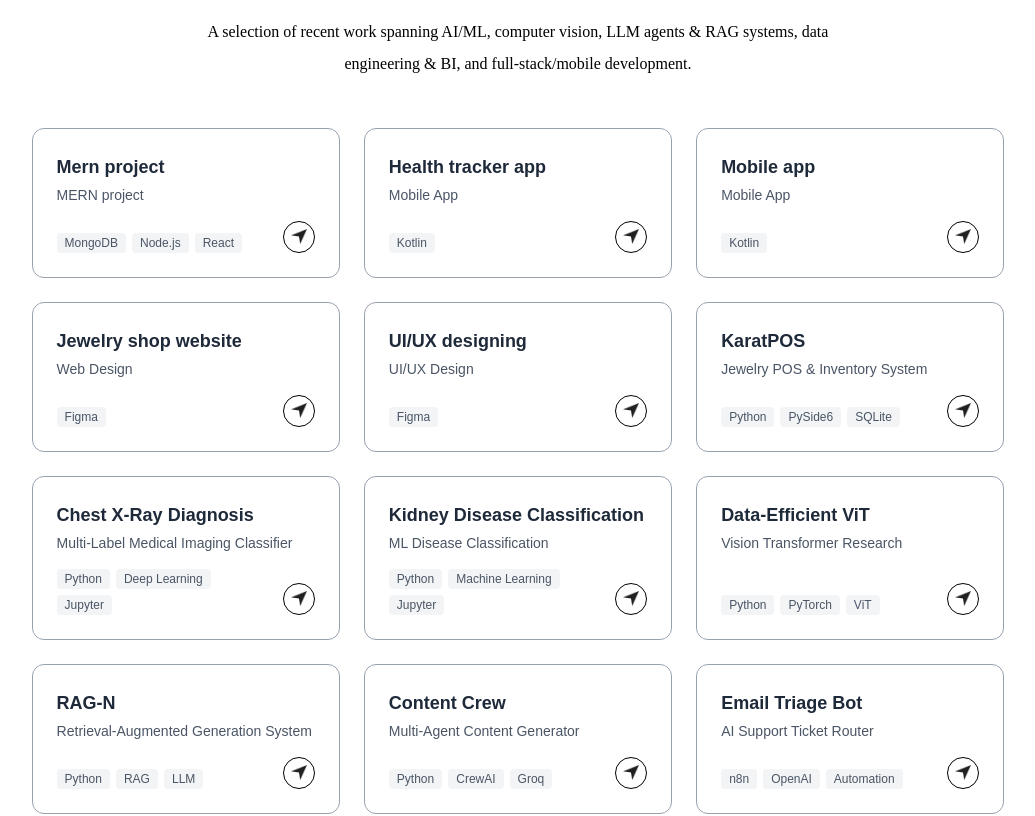
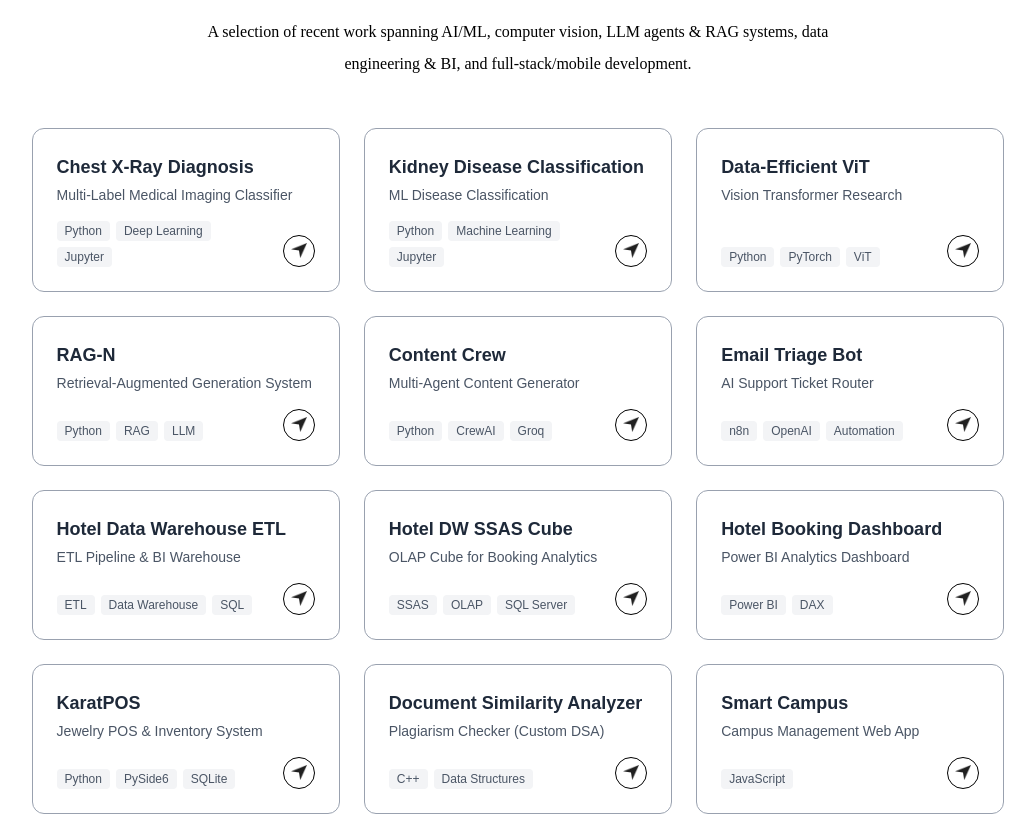
Before and after one commit to Dippy2003/NextJsPortfolio, a Next.js app: page / in a window 1280 px wide. Shown: the part 3708-4524 px from the top of the page, without its empty margins (122-1157 px from the left). Built offline with nearby package versions, Linux system fonts and the light colour scheme; a web font is replaced by a local one.

Commit message:
Add category and isNew fields to work data
Adds workCategoryOrder plus per-project category/isNew flags so the
Work section can group projects and surface the newest ones first.
Data-model change only; rendering update follows.

```diff
--- a/assets/assets.js
+++ b/assets/assets.js
@@ -96,114 +96,146 @@ export const assets = {
     ui
 };
 
+// Category display order — newest/most active areas of work lead the section.
+export const workCategoryOrder = [
+    'AI & Machine Learning',
+    'AI Agents & RAG',
+    'Data Engineering & BI',
+    'Software & Desktop Apps',
+    'Mobile Development',
+    'UI/UX & Design',
+];
+
 export const getWorkData = () => [
+    {
+        title: 'Chest X-Ray Diagnosis',
+        description: 'Multi-Label Medical Imaging Classifier',
+        link: 'https://github.com/Dippy2003/chest-xray-multilabel-diagnosis2',
+        technologies: ['Python', 'Deep Learning', 'Jupyter'],
+        category: 'AI & Machine Learning',
+        isNew: true,
+    },
+    {
+        title: 'Kidney Disease Classification',
+        description: 'ML Disease Classification',
+        link: 'https://github.com/Dippy2003/Kidney_Disease_Classification',
+        technologies: ['Python', 'Machine Learning', 'Jupyter'],
+        category: 'AI & Machine Learning',
+        isNew: true,
+    },
+    {
+        title: 'Data-Efficient ViT',
+        description: 'Vision Transformer Research',
+        link: 'https://github.com/Dippy2003/data-efficient-vit',
+        technologies: ['Python', 'PyTorch', 'ViT'],
+        category: 'AI & Machine Learning',
+    },
+    {
+        title: 'RAG-N',
+        description: 'Retrieval-Augmented Generation System',
+        link: 'https://github.com/Dippy2003/RAG-N',
+        technologies: ['Python', 'RAG', 'LLM'],
+        category: 'AI Agents & RAG',
+        isNew: true,
+    },
+    {
+        title: 'Content Crew',
+        description: 'Multi-Agent Content Generator',
+        link: 'https://github.com/Dippy2003/content-crew',
+        technologies: ['Python', 'CrewAI', 'Groq'],
+        category: 'AI Agents & RAG',
+    },
+    {
+        title: 'Email Triage Bot',
+        description: 'AI Support Ticket Router',
+        link: 'https://github.com/Dippy2003/n8n-email-triage-bot',
+        technologies: ['n8n', 'OpenAI', 'Automation'],
+        category: 'AI Agents & RAG',
+    },
+    {
+        title: 'Hotel Data Warehouse ETL',
+        description: 'ETL Pipeline & BI Warehouse',
+        link: 'https://github.com/Dippy2003/Hotel-data-warehouse-ETL-bi',
+        technologies: ['ETL', 'Data Warehouse', 'SQL'],
+        category: 'Data Engineering & BI',
+    },
+    {
+        title: 'Hotel DW SSAS Cube',
+        description: 'OLAP Cube for Booking Analytics',
+        link: 'https://github.com/Dippy2003/Hotel-DW-SQL-Server-Analysis-Services-Cube',
+        technologies: ['SSAS', 'OLAP', 'SQL Server'],
+        category: 'Data Engineering & BI',
+    },
+    {
+        title: 'Hotel Booking Dashboard',
+        description: 'Power BI Analytics Dashboard',
+        link: 'https://github.com/Dippy2003/Hotel-booking-analytics-dashboard-POWER-BI',
+        technologies: ['Power BI', 'DAX'],
+        category: 'Data Engineering & BI',
+    },
+    {
+        title: 'KaratPOS',
+        description: 'Jewelry POS & Inventory System',
+        link: 'https://github.com/Dippy2003/KaratPOS',
+        technologies: ['Python', 'PySide6', 'SQLite'],
+        category: 'Software & Desktop Apps',
+        isNew: true,
+    },
+    {
+        title: 'Document Similarity Analyzer',
+        description: 'Plagiarism Checker (Custom DSA)',
+        link: 'https://github.com/Dippy2003/Document-Similarity-Analyzer',
+        technologies: ['C++', 'Data Structures'],
+        category: 'Software & Desktop Apps',
+    },
+    {
+        title: 'Smart Campus',
+        description: 'Campus Management Web App',
+        link: 'https://github.com/Dippy2003/Smart_campus',
+        technologies: ['JavaScript'],
+        category: 'Software & Desktop Apps',
+    },
+    {
+        title: 'Gold Price Tracker',
+        description: 'Real-Time Precious Metals Tracker',
+        link: 'https://github.com/Dippy2003/Gold-price-tracker',
+        technologies: ['JavaScript', 'CSS'],
+        category: 'Software & Desktop Apps',
+    },
     {
         title: 'Mern project',
         description: 'MERN project',
         link: 'https://github.com/Dippy2003/MERN-Project2',
         technologies: ['MongoDB', 'Node.js', 'React'],
+        category: 'Software & Desktop Apps',
     },
     {
         title: 'Health tracker app',
         description: 'Mobile App',
         link: 'https://github.com/Dippy2003/Mobile-Application',
         technologies: ['Kotlin'],
+        category: 'Mobile Development',
     },
     {
         title: 'Mobile app',
         description: 'Mobile App',
         link: 'https://github.com/Dippy2003/MOODORA-Mobile-App',
         technologies: ['Kotlin'],
+        category: 'Mobile Development',
     },
     {
         title: 'Jewelry shop website',
         description: 'Web Design',
         link: 'https://www.linkedin.com/posts/dipna-wijesinghe-50401a396_uiux-figma-webdesign-activity-7396429363782619136-Zj1j?utm_source=share&utm_medium=member_desktop&rcm=ACoAAEaNmgABQ5Nh4MXafQNqTF2dCitXtGQdTLw',
         technologies: ['Figma'],
+        category: 'UI/UX & Design',
     },
     {
         title: 'UI/UX designing',
         description: 'UI/UX Design',
         link: 'https://www.linkedin.com/posts/dipna-wijesinghe-50401a396_i-designed-unimate-in-figma-as-an-all-in-one-activity-7397117740215451648-MNtx?utm_source=share&utm_medium=member_desktop&rcm=ACoAAEaNmgABQ5Nh4MXafQNqTF2dCitXtGQdTLw',
         technologies: ['Figma'],
-    },
-    {
-        title: 'KaratPOS',
-        description: 'Jewelry POS & Inventory System',
-        link: 'https://github.com/Dippy2003/KaratPOS',
-        technologies: ['Python', 'PySide6', 'SQLite'],
-    },
-    {
-        title: 'Chest X-Ray Diagnosis',
-        description: 'Multi-Label Medical Imaging Classifier',
-        link: 'https://github.com/Dippy2003/chest-xray-multilabel-diagnosis2',
-        technologies: ['Python', 'Deep Learning', 'Jupyter'],
-    },
-    {
-        title: 'Kidney Disease Classification',
-        description: 'ML Disease Classification',
-        link: 'https://github.com/Dippy2003/Kidney_Disease_Classification',
-        technologies: ['Python', 'Machine Learning', 'Jupyter'],
-    },
-    {
-        title: 'Data-Efficient ViT',
-        description: 'Vision Transformer Research',
-        link: 'https://github.com/Dippy2003/data-efficient-vit',
-        technologies: ['Python', 'PyTorch', 'ViT'],
-    },
-    {
-        title: 'RAG-N',
-        description: 'Retrieval-Augmented Generation System',
-        link: 'https://github.com/Dippy2003/RAG-N',
-        technologies: ['Python', 'RAG', 'LLM'],
-    },
-    {
-        title: 'Content Crew',
-        description: 'Multi-Agent Content Generator',
-        link: 'https://github.com/Dippy2003/content-crew',
-        technologies: ['Python', 'CrewAI', 'Groq'],
-    },
-    {
-        title: 'Email Triage Bot',
-        description: 'AI Support Ticket Router',
-        link: 'https://github.com/Dippy2003/n8n-email-triage-bot',
-        technologies: ['n8n', 'OpenAI', 'Automation'],
-    },
-    {
-        title: 'Hotel Data Warehouse ETL',
-        description: 'ETL Pipeline & BI Warehouse',
-        link: 'https://github.com/Dippy2003/Hotel-data-warehouse-ETL-bi',
-        technologies: ['ETL', 'Data Warehouse', 'SQL'],
-    },
-    {
-        title: 'Hotel DW SSAS Cube',
-        description: 'OLAP Cube for Booking Analytics',
-        link: 'https://github.com/Dippy2003/Hotel-DW-SQL-Server-Analysis-Services-Cube',
-        technologies: ['SSAS', 'OLAP', 'SQL Server'],
-    },
-    {
-        title: 'Hotel Booking Dashboard',
-        description: 'Power BI Analytics Dashboard',
-        link: 'https://github.com/Dippy2003/Hotel-booking-analytics-dashboard-POWER-BI',
-        technologies: ['Power BI', 'DAX'],
-    },
-    {
-        title: 'Document Similarity Analyzer',
-        description: 'Plagiarism Checker (Custom DSA)',
-        link: 'https://github.com/Dippy2003/Document-Similarity-Analyzer',
-        technologies: ['C++', 'Data Structures'],
-    },
-    {
-        title: 'Smart Campus',
-        description: 'Campus Management Web App',
-        link: 'https://github.com/Dippy2003/Smart_campus',
-        technologies: ['JavaScript'],
-    },
-    {
-        title: 'Gold Price Tracker',
-        description: 'Real-Time Precious Metals Tracker',
-        link: 'https://github.com/Dippy2003/Gold-price-tracker',
-        technologies: ['JavaScript', 'CSS'],
+        category: 'UI/UX & Design',
     },
 ]
 
```
